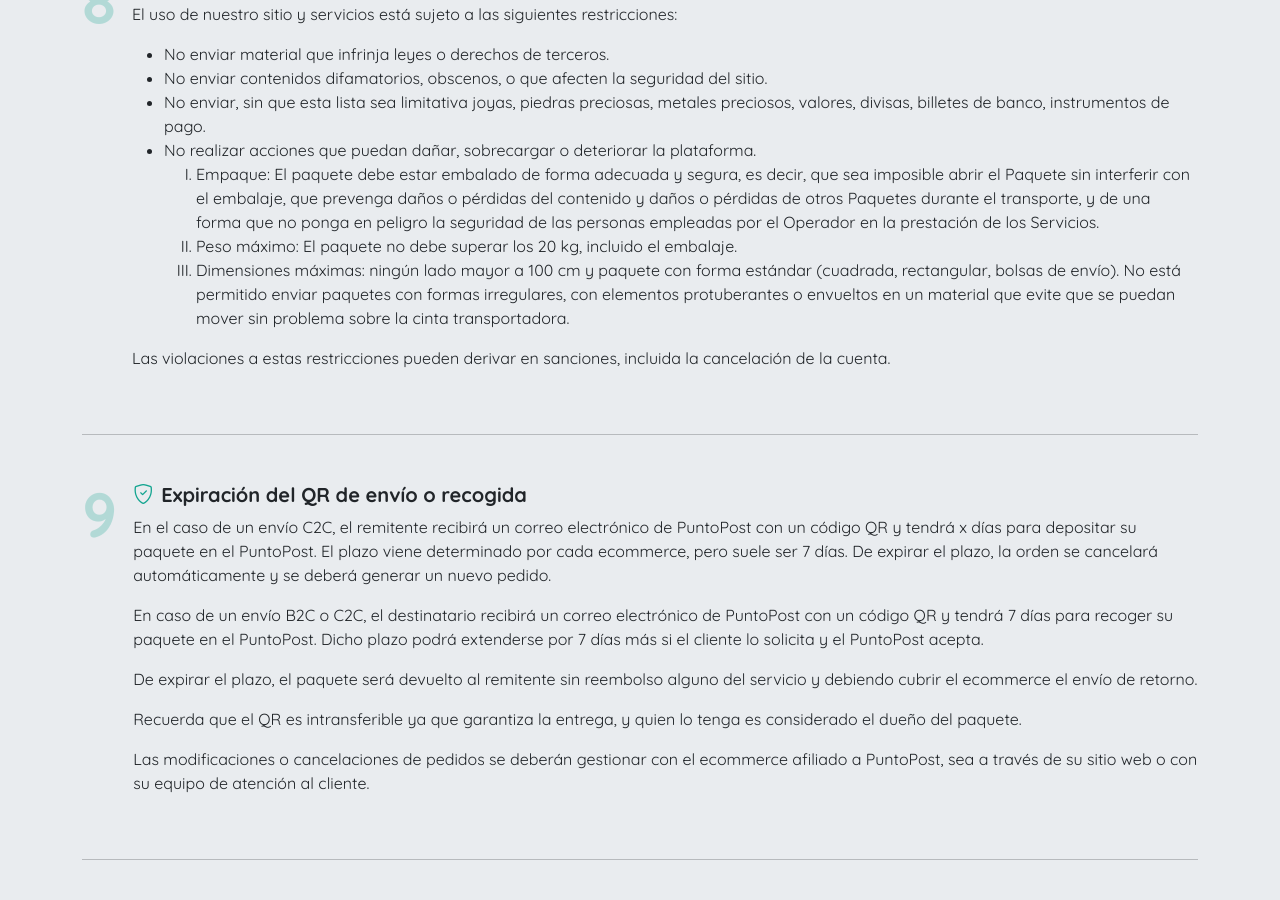
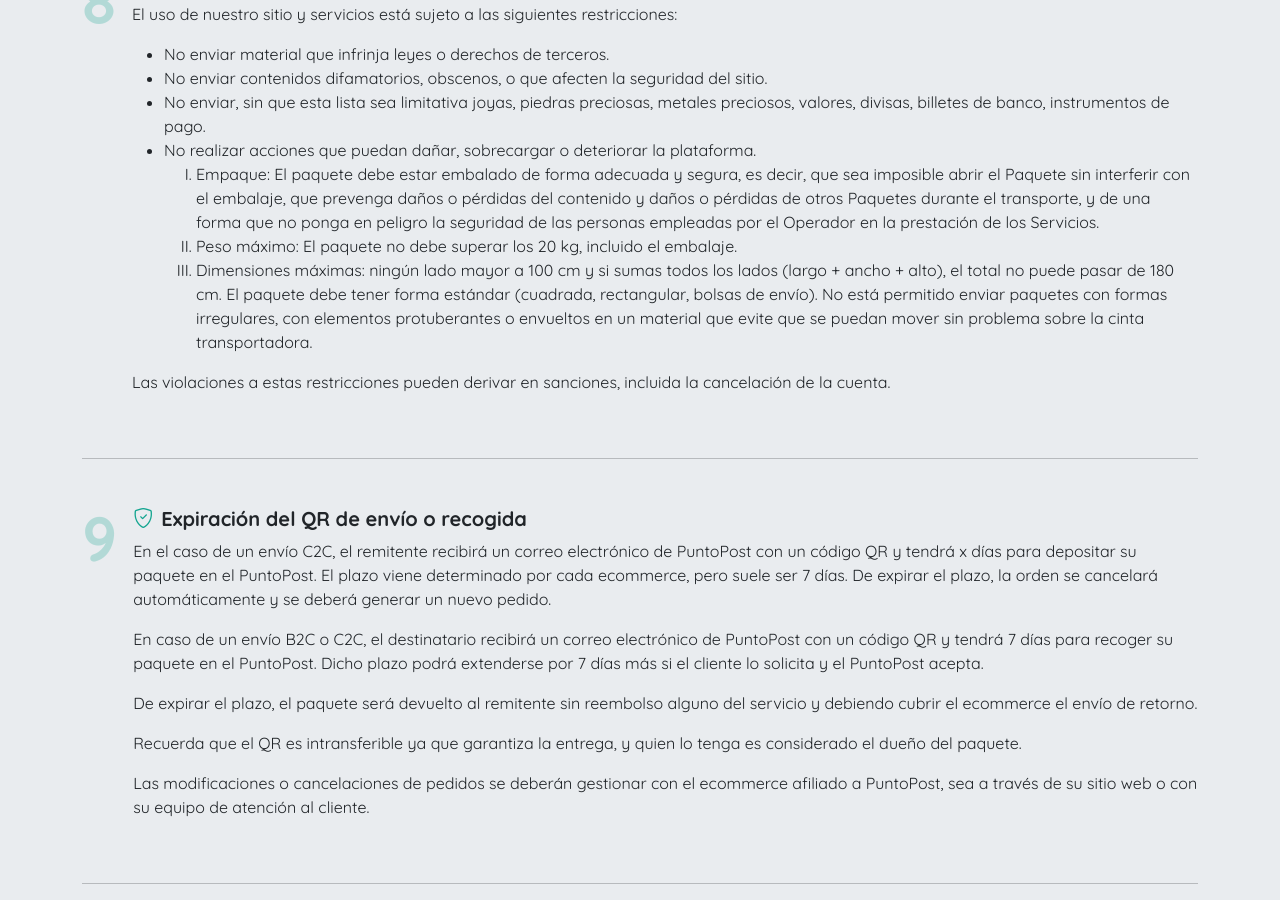
Before and after one commit to puntopost/web, a Jekyll site: the page built from condiciones/index.html, in a window 1280 px wide and 900 px high, scrolled down 3022 px. Built offline with Jekyll 4.4.1, drawn with Linux system fonts in a browser that asks for light colours.

Commit message:
Update dimensiones máximas copy in términos y condiciones (#10)
* Initial plan

* Update dimensions copy in condiciones page

Agent-Logs-Url: https://github.com/puntopost/web/sessions/541b1c91-c516-4df7-b091-7a0265a91b6c

Co-authored-by: jordilolapay <97684604+jordilolapay@users.noreply.github.com>

---------

Co-authored-by: copilot-swe-agent[bot] <198982749+Copilot@users.noreply.github.com>
Co-authored-by: jordilolapay <97684604+jordilolapay@users.noreply.github.com>

```diff
--- a/condiciones/index.html
+++ b/condiciones/index.html
@@ -119,7 +119,7 @@ description: "Términos y condiciones del servicio PuntoPost."
                         <ol style="list-style-type: upper-roman;">
                             <li>Empaque: El paquete debe estar embalado de forma adecuada y segura, es decir, que sea imposible abrir el Paquete sin interferir con el embalaje, que prevenga daños o pérdidas del contenido y daños o pérdidas de otros Paquetes durante el transporte, y de una forma que no ponga en peligro la seguridad de las personas empleadas por el Operador en la prestación de los Servicios.</li>
                             <li>Peso máximo: El paquete no debe superar los 20 kg, incluido el embalaje.</li>
-                            <li>Dimensiones máximas: ningún lado mayor a 100 cm y paquete con forma estándar (cuadrada, rectangular, bolsas de envío). No está permitido enviar paquetes con formas irregulares, con elementos protuberantes o envueltos en un material que evite que se puedan mover sin problema sobre la cinta transportadora.</li>
+                            <li>Dimensiones máximas: ningún lado mayor a 100 cm y si sumas todos los lados (largo + ancho + alto), el total no puede pasar de 180 cm. El paquete debe tener forma estándar (cuadrada, rectangular, bolsas de envío). No está permitido enviar paquetes con formas irregulares, con elementos protuberantes o envueltos en un material que evite que se puedan mover sin problema sobre la cinta transportadora.</li>
                         </ol>
                     </ul>
                     <p>Las violaciones a estas restricciones pueden derivar en sanciones, incluida la cancelación de la cuenta.</p>
```
